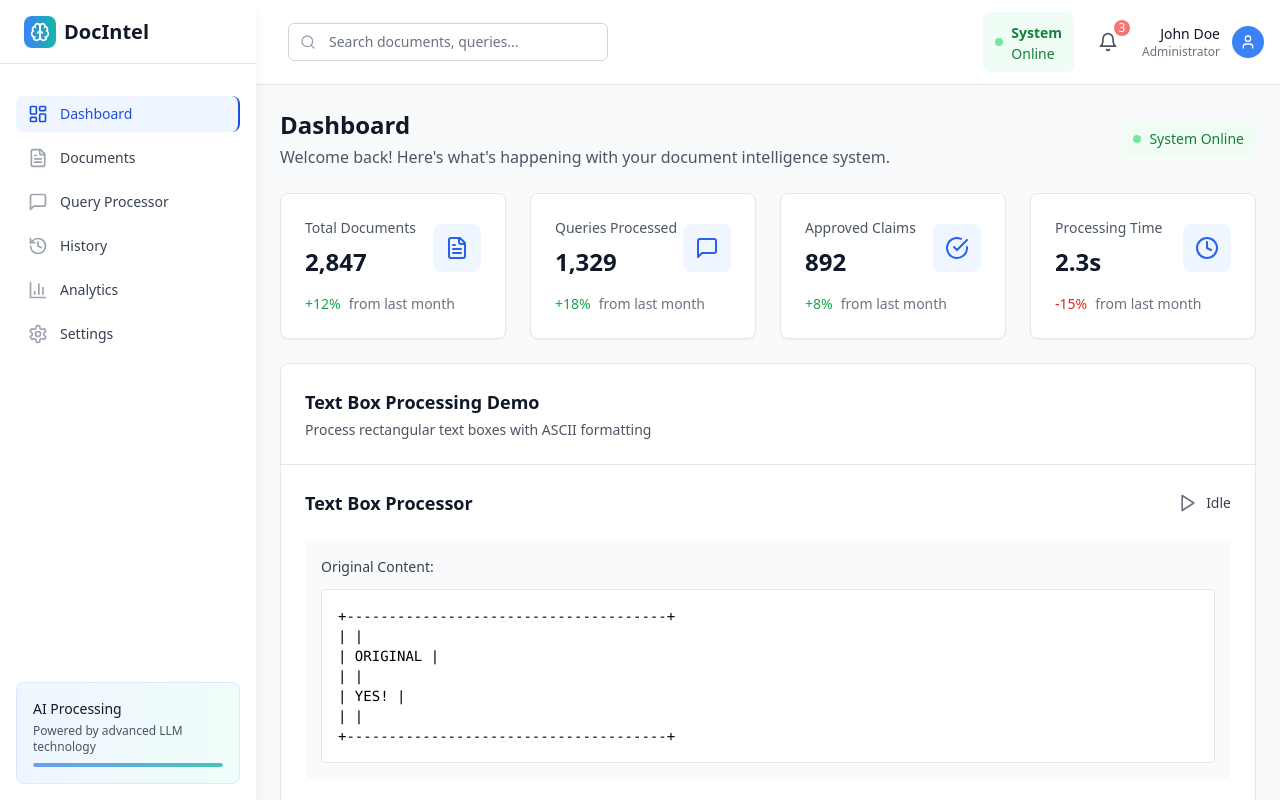
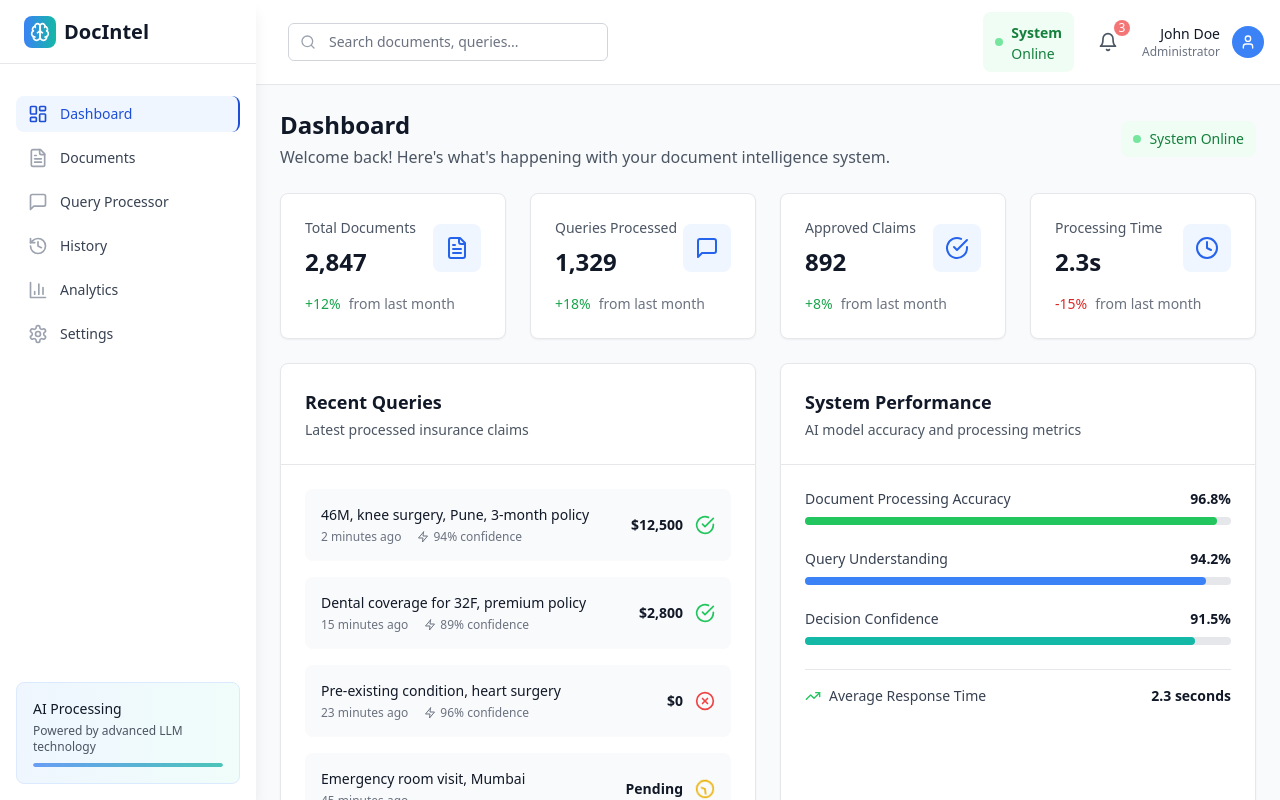
Before and after one commit to sudha702560/LLM_DOC, a React (Vite) app: page / in a window 1280 px wide. Built offline with nearby package versions, Linux system fonts and the light colour scheme.

Commit message:
Remove Text Box Processing Demo section

```diff
--- a/src/components/ProcessingBox.tsx
+++ /dev/null
@@ -1,168 +0,0 @@
-import React, { useState, useEffect } from 'react';
-import { Play, CheckCircle, Clock, AlertCircle } from 'lucide-react';
-
-interface ProcessingBoxProps {
-  content: string;
-  onProcess?: (result: string) => void;
-}
-
-type ProcessingStatus = 'idle' | 'processing' | 'completed' | 'error';
-
-export default function ProcessingBox({ content, onProcess }: ProcessingBoxProps) {
-  const [status, setStatus] = useState<ProcessingStatus>('idle');
-  const [processedContent, setProcessedContent] = useState<string>('');
-  const [progress, setProgress] = useState(0);
-
-  const processContent = async () => {
-    setStatus('processing');
-    setProgress(0);
-
-    try {
-      // Simulate processing with progress updates
-      for (let i = 0; i <= 100; i += 10) {
-        setProgress(i);
-        await new Promise(resolve => setTimeout(resolve, 200));
-      }
-
-      // Generate processed result
-      const result = `PROCESSED: ${content.toUpperCase()}`;
-      setProcessedContent(result);
-      setStatus('completed');
-
-      if (onProcess) {
-        onProcess(result);
-      }
-    } catch (error) {
-      setStatus('error');
-    }
-  };
-
-  const reset = () => {
-    setStatus('idle');
-    setProcessedContent('');
-    setProgress(0);
-  };
-
-  const getStatusIcon = () => {
-    switch (status) {
-      case 'processing':
-        return <Clock className="h-5 w-5 text-blue-500 animate-spin" />;
-      case 'completed':
-        return <CheckCircle className="h-5 w-5 text-green-500" />;
-      case 'error':
-        return <AlertCircle className="h-5 w-5 text-red-500" />;
-      default:
-        return <Play className="h-5 w-5 text-gray-500" />;
-    }
-  };
-
-  const renderTextBox = (text: string, title: string) => {
-    const lines = text.split('\n');
-    const maxLength = Math.max(...lines.map(line => line.length), title.length + 4);
-    const boxWidth = Math.max(maxLength + 4, 40);
-
-    const topBorder = '+' + '-'.repeat(boxWidth - 2) + '+';
-    const bottomBorder = '+' + '-'.repeat(boxWidth - 2) + '+';
-    const emptyLine = '|' + ' '.repeat(boxWidth - 2) + '|';
-
-    const titleLine = '|' + ` ${title} `.padStart((boxWidth - title.length) / 2 + title.length).padEnd(boxWidth - 2) + '|';
-
-    return (
-      <div className="font-mono text-sm whitespace-pre-line">
-        {topBorder}
-        {'\n'}
-        {emptyLine}
-        {'\n'}
-        {titleLine}
-        {'\n'}
-        {emptyLine}
-        {'\n'}
-        {lines.map((line, index) => {
-          const paddedLine = '|' + ` ${line} `.padStart((boxWidth - line.length) / 2 + line.length).padEnd(boxWidth - 2) + '|';
-          return paddedLine + (index < lines.length - 1 ? '\n' : '');
-        }).join('')}
-        {'\n'}
-        {emptyLine}
-        {'\n'}
-        {bottomBorder}
-      </div>
-    );
-  };
-
-  return (
-    <div className="p-6 space-y-6">
-      <div className="flex items-center justify-between">
-        <h3 className="text-lg font-semibold text-gray-900">Text Box Processor</h3>
-        <div className="flex items-center space-x-2">
-          {getStatusIcon()}
-          <span className="text-sm font-medium text-gray-700 capitalize">{status}</span>
-        </div>
-      </div>
-
-      {/* Original Content */}
-      <div className="bg-gray-50 p-4 rounded-lg">
-        <h4 className="text-sm font-medium text-gray-700 mb-3">Original Content:</h4>
-        <div className="bg-white p-4 rounded border">
-          {renderTextBox(content, 'ORIGINAL')}
-        </div>
-      </div>
-
-      {/* Processing Controls */}
-      <div className="flex items-center space-x-4">
-        <button
-          onClick={processContent}
-          disabled={status === 'processing'}
-          className="bg-blue-600 hover:bg-blue-700 disabled:bg-gray-400 text-white px-4 py-2 rounded-lg flex items-center space-x-2 transition-colors duration-200"
-        >
-          <Play className="h-4 w-4" />
-          <span>{status === 'processing' ? 'Processing...' : 'Process Content'}</span>
-        </button>
-
-        {status !== 'idle' && (
-          <button
-            onClick={reset}
-            className="bg-gray-600 hover:bg-gray-700 text-white px-4 py-2 rounded-lg transition-colors duration-200"
-          >
-            Reset
-          </button>
-        )}
-      </div>
-
-      {/* Progress Bar */}
-      {status === 'processing' && (
-        <div className="space-y-2">
-          <div className="flex items-center justify-between text-sm">
-            <span className="text-gray-600">Processing progress</span>
-            <span className="font-medium">{progress}%</span>
-          </div>
-          <div className="w-full bg-gray-200 rounded-full h-2">
-            <div
-              className="bg-blue-600 h-2 rounded-full transition-all duration-300"
-              style={{ width: `${progress}%` }}
-            ></div>
-          </div>
-        </div>
-      )}
-
-      {/* Processed Result */}
-      {status === 'completed' && processedContent && (
-        <div className="bg-green-50 p-4 rounded-lg border border-green-200">
-          <h4 className="text-sm font-medium text-green-800 mb-3">Processed Result:</h4>
-          <div className="bg-white p-4 rounded border">
-            {renderTextBox(processedContent, 'PROCESSED')}
-          </div>
-        </div>
-      )}
-
-      {/* Error State */}
-      {status === 'error' && (
-        <div className="bg-red-50 p-4 rounded-lg border border-red-200">
-          <div className="flex items-center space-x-2">
-            <AlertCircle className="h-5 w-5 text-red-500" />
-            <span className="text-sm font-medium text-red-800">Processing failed. Please try again.</span>
-          </div>
-        </div>
-      )}
-    </div>
-  );
-}
--- a/src/pages/Dashboard.tsx
+++ b/src/pages/Dashboard.tsx
@@ -10,7 +10,6 @@ import {
   Zap,
   BarChart3
 } from 'lucide-react';
-import ProcessingBox from '../components/ProcessingBox';
 
 const stats = [
   { name: 'Total Documents', value: '2,847', change: '+12%', changeType: 'increase', icon: FileText },
@@ -94,18 +93,6 @@ export default function Dashboard() {
             </div>
           </div>
         ))}
-      </div>
-
-      {/* Processing Box Demo */}
-      <div className="bg-white rounded-lg shadow-sm border border-gray-200">
-        <div className="p-6 border-b border-gray-200">
-          <h3 className="text-lg font-semibold text-gray-900">Text Box Processing Demo</h3>
-          <p className="text-sm text-gray-600 mt-1">Process rectangular text boxes with ASCII formatting</p>
-        </div>
-        <ProcessingBox
-          content="YES!"
-          onProcess={(result) => console.log('Processed:', result)}
-        />
       </div>
 
       {/* Recent Activity */}
```
